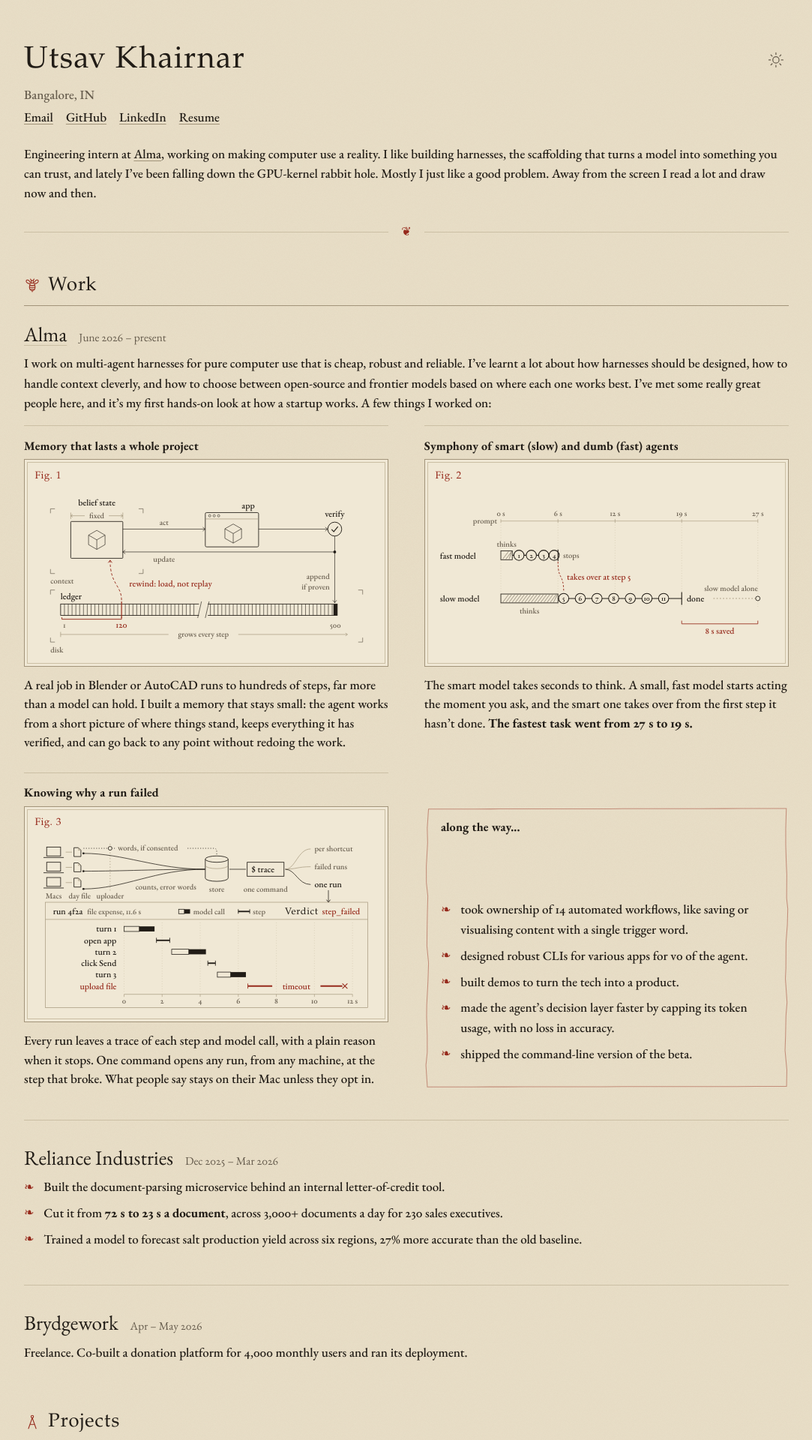
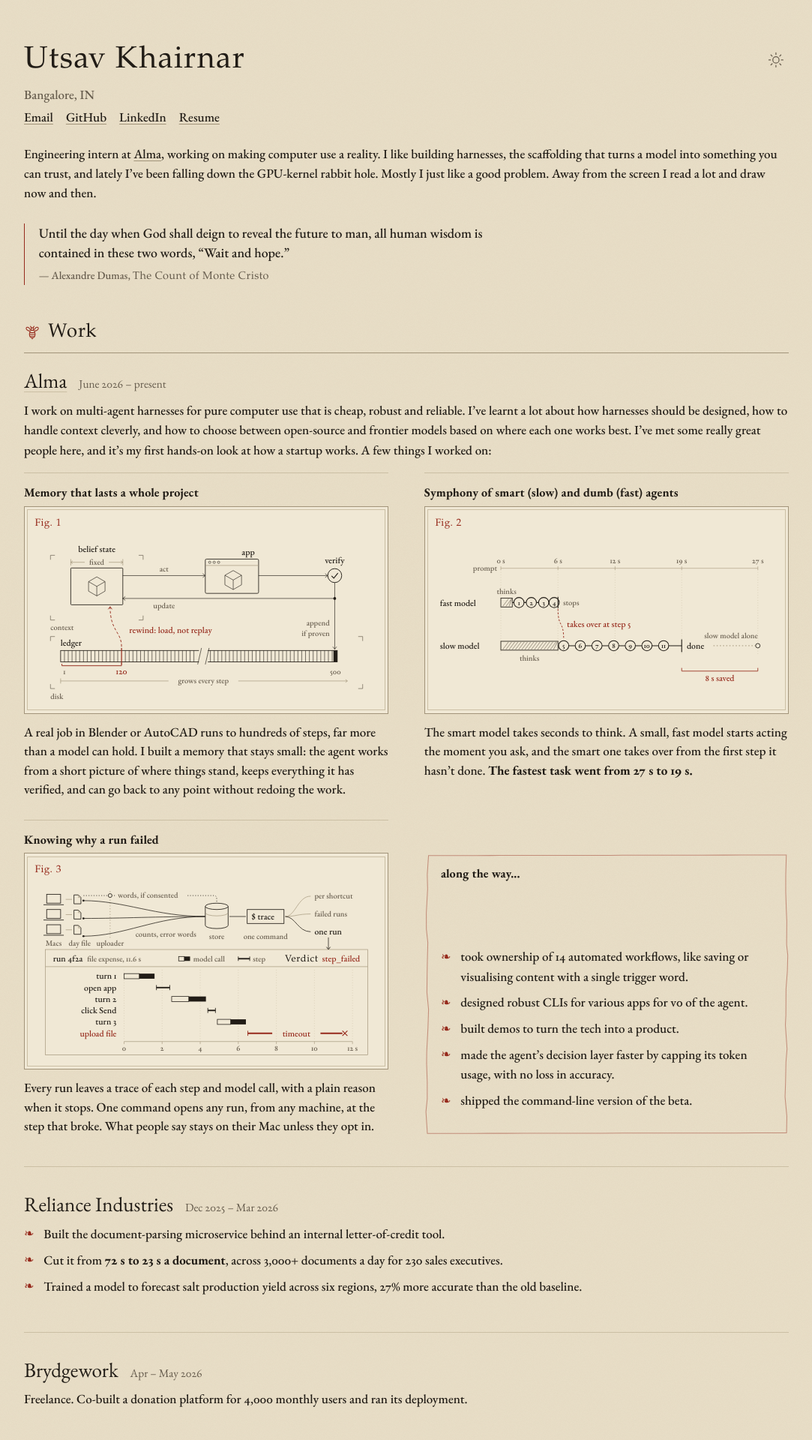
Before and after one commit to utsav1033/utsav1033.github.io, a Jekyll site: the page built from index.html, in a window 1280 px wide. Shown: the top 1920 px of the page at 75% size, without its empty margins (98-1181 px from the left). Built offline with Jekyll 4.4.1, drawn with Linux system fonts in a browser that asks for light colours; some web fonts are replaced.

Commit message:
Monte Cristo epigraph under the intro; drop the ornament line
Co-Authored-By: Claude Opus 5.5 <noreply@anthropic.com>
Claude-Session: https://claude.ai/code/session_015cVeRoevk6qm372wxHdwQR

```diff
--- a/_data/profile.yml
+++ b/_data/profile.yml
@@ -11,3 +11,7 @@ about: >-
   and lately I’ve been falling down the GPU-kernel rabbit hole. Mostly I just like a good
   problem. Away from the screen I read a lot and draw now and then.
 footer: No pages were dog-eared in the making of this site.
+quote:
+  text: Until the day when God shall deign to reveal the future to man, all human wisdom is contained in these two words, “Wait and hope.”
+  by: Alexandre Dumas
+  work: The Count of Monte Cristo
--- a/_includes/header.html
+++ b/_includes/header.html
@@ -4,4 +4,5 @@
   <p class="city">{{ p.city }}</p>
   <p class="links">{% for l in p.links %}<a href="{{ l.url }}">{{ l.label }}</a>{% endfor %}</p>
   <div class="about">{{ p.about | markdownify }}</div>
+  {% if p.quote %}<blockquote class="epigraph"><p>{{ p.quote.text }}</p><footer>— {{ p.quote.by }}, <cite>{{ p.quote.work }}</cite></footer></blockquote>{% endif %}
 </header>
--- a/assets/css/site.css
+++ b/assets/css/site.css
@@ -45,6 +45,10 @@ strong{font-weight:700}
 .links{margin:0 0 1.3em}
 .links a{margin-right:1em}
 .intro{max-width:none}
+.epigraph{margin:1.6em 0 0;padding:0 0 0 1.1em;border-left:2px solid var(--red);max-width:36em}
+.epigraph p{font-family:var(--fell);font-size:21px;line-height:1.45;margin:0 0 .35em}
+.epigraph footer{color:var(--muted);font-size:17px;margin:0;text-align:left}
+.epigraph cite{font-style:normal;font-family:var(--fellsc);letter-spacing:.03em}
 .ornament{display:flex;align-items:center;gap:1em;color:var(--red);margin:1.8em 0 0}
 .ornament::before,.ornament::after{content:"";flex:1;border-top:1px solid var(--rule)}
 .ornament span{font-size:19px;line-height:1}
--- a/index.html
+++ b/index.html
@@ -2,7 +2,6 @@
 layout: default
 ---
 {% include header.html %}
-{% include ornament.html %}
 
 <section>
 {% include section-title.html id="work" title="Work" icon="bee" %}
```
